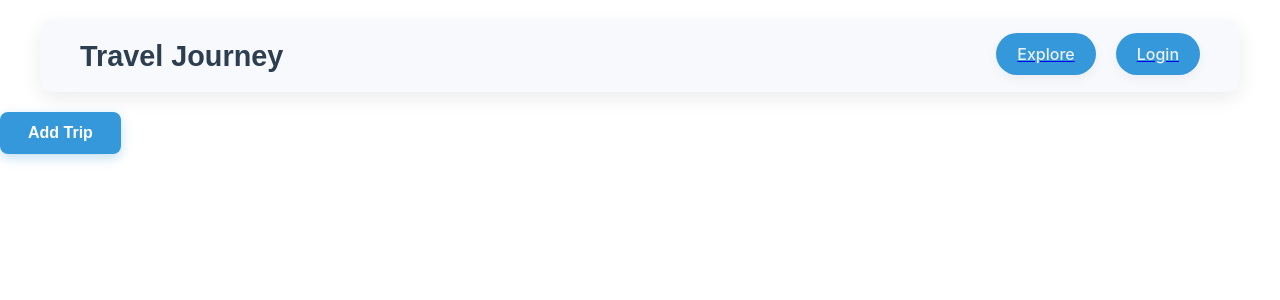
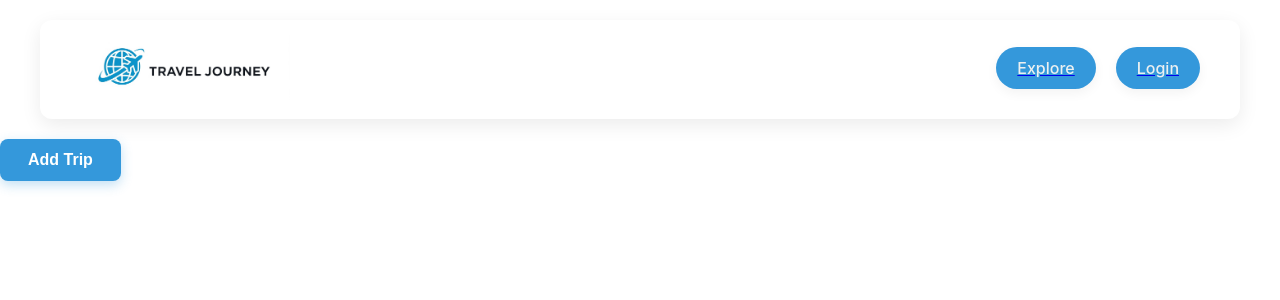
Before and after one commit to DSerg001/travel-journey-react, a React (Vite) app: page /add-trip in a window 1280 px wide. Shown: the top 300 px of the page. Built offline with nearby package versions, Linux system fonts and the light colour scheme.

Commit message:
add logo and more icons

```diff
--- a/src/App.jsx
+++ b/src/App.jsx
@@ -30,6 +30,7 @@ function App() {
 
   useEffect(() => {
     if (myJournal) {
+      console.log(myJournal)
       localStorage.setItem("myJournal", JSON.stringify(myJournal));
     } else {
       localStorage.removeItem("myJournal");
--- a/src/components/Header/Header.module.css
+++ b/src/components/Header/Header.module.css
@@ -2,7 +2,7 @@
   display: flex;
   justify-content: space-between;
   align-items: center;
-  background-color: #f7f9fc;
+  background-color: #fff;
   box-shadow: 0 6px 20px rgba(0, 0, 0, 0.08);
   border-radius: 12px;
   padding: 15px 40px;
@@ -11,20 +11,9 @@
   font-family: "Poppins", sans-serif;
 }
 
-.imgLogo a {
-  text-decoration: none;
-}
-
-.imgLogo h3 {
-  font-size: 1.8rem;
-  font-weight: 700;
-  color: #2c3e50;
-  margin: 0;
-  transition: color 0.3s ease;
-}
-
-.imgLogo a:hover h3 {
-  color: #3498db;
+.header img {
+  height: 65px;
+  width: auto;
 }
 
 .navigateBtn {
--- a/src/components/Header/index.jsx
+++ b/src/components/Header/index.jsx
@@ -2,6 +2,7 @@ import { useState, useContext } from "react";
 import styles from "./Header.module.css";
 import { AuthContext } from "../../context/authContext.js";
 import AddTripModal from "../Modal/AddTripModal";
+import logo from "../../assets/travel journey.png";
 
 const Header = () => {
   const { userData, logout } = useContext(AuthContext);
@@ -23,7 +24,7 @@ const Header = () => {
     <div className={styles.header}>
       <div className={styles.imgLogo}>
         <a href="/">
-          <h3 className="logo">Travel Journey</h3>
+          <img src={logo} alt="Travel Journey" className="logo" />
         </a>
       </div>
       <nav className={styles.navigateBtn}>
--- a/src/components/Modal/AddTripModal.jsx
+++ b/src/components/Modal/AddTripModal.jsx
@@ -85,15 +85,21 @@ const AddTripModal = ({ isOpen, onClose, onAdd }) => {
       <div className={styles.modalContent}>
         <h2>Add New Trip</h2>
 
+        <div className={styles.fileInputWrapper}>
           <input
             type="file"
+            id="fileUpload"
             name="imageFile"
             accept="image/*"
             onChange={handleChange}
+            className={styles.hiddenFileInput}
           />
-        {errors.imageFile && (
-          <span className={styles.error}>{errors.imageFile}</span>
-        )}
+          <label htmlFor="fileUpload" className={styles.customFileLabel}>
+            {formData.imageFile
+              ? formData.imageFile.name
+              : "Choose file / No file chosen"}
+          </label>
+        </div>
 
         {formData.imagePreview && (
           <img
--- a/src/components/Modal/AddTripModal.module.css
+++ b/src/components/Modal/AddTripModal.module.css
@@ -114,7 +114,6 @@
   box-shadow: 0 6px 18px rgba(0, 0, 0, 0.25);
 }
 
-/* Animations */
 @keyframes fadeIn {
   from { opacity: 0; }
   to { opacity: 1; }
@@ -124,3 +123,23 @@
   from { opacity: 0; transform: translateY(-20px); }
   to { opacity: 1; transform: translateY(0); }
 }
+
+.hiddenFileInput {
+  display: none;
+}
+
+.customFileLabel {
+  display: inline-block;
+  padding: 8px 14px;
+  background-color: #3498db;
+  color: white;
+  border-radius: 6px;
+  cursor: pointer;
+  font-size: 14px;
+  display: flex;
+  justify-content: center;
+}
+
+.customFileLabel:hover {
+  background-color: #2980b9;
+}
--- a/src/pages/Explore/index.jsx
+++ b/src/pages/Explore/index.jsx
@@ -67,7 +67,7 @@ const Explore = () => {
       {[...myJournal, ...travelPosts].map((post) => (
         <div key={post.id} className={styles.travelCard}>
           <img
-            src={post.imageUrl}
+            src={post.imagePreview || post.imageUrl}
             alt={post.title}
             className={styles.cardImage}
           />
--- a/src/pages/MyJournal/index.jsx
+++ b/src/pages/MyJournal/index.jsx
@@ -5,13 +5,14 @@ import recycleBinIcon from "../../assets/recyclebinicon.png";
 
 const MyJournalPage = () => {
   const { myJournal, setJournal } = useContext(AuthContext);
+  console.log(myJournal)
 
   return (
     <div className={styles.exploreGrid}>
       {myJournal.map((post) => (
         <div key={post.title} className={styles.travelCard}>
           <img
-            src={post.imageUrl}
+            src={post.imagePreview}
             alt={post.title}
             className={styles.cardImage}
           />
```
Also changed, not shown: src/assets/recyclebinicon.png, src/assets/travel journey.png (added). Lines whose indentation alone changed are shown as unchanged.
